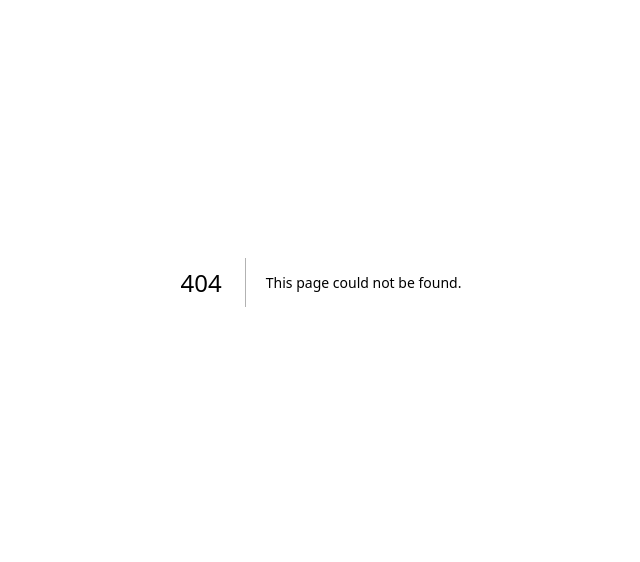
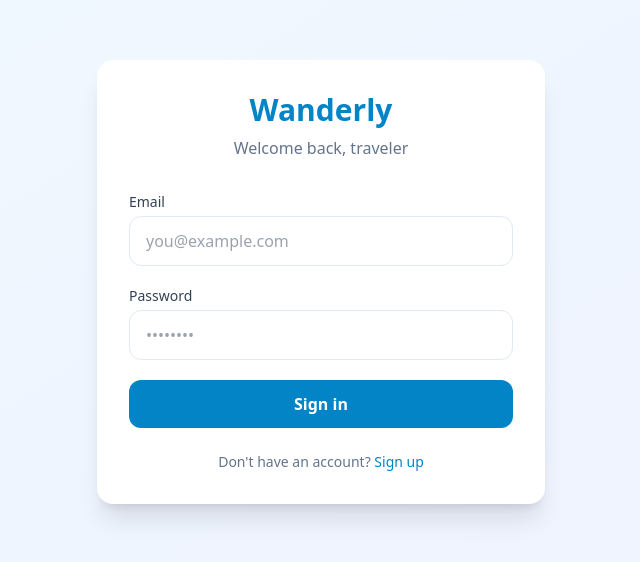
Before and after one commit to natuvavishal12-tech/wanderly, a Next.js app: page /login in a window 1280 px wide. Before the commit this address had no page. Shown: the part 118-680 px from the top of the page, without its empty margins (319-959 px from the left). Built offline with nearby package versions, Linux system fonts and the light colour scheme; no server answers.

Commit message:
Add login page with Supabase auth

```diff
--- /dev/null
+++ b/app/login/page.tsx
@@ -0,0 +1,99 @@
+"use client";
+
+import { useState } from "react";
+import Link from "next/link";
+import { createClient } from "@/lib/supabase/client";
+import { useRouter } from "next/navigation";
+
+export default function LoginPage() {
+  const [email, setEmail] = useState("");
+  const [password, setPassword] = useState("");
+  const [loading, setLoading] = useState(false);
+  const [error, setError] = useState<string | null>(null);
+  const router = useRouter();
+  const supabase = createClient();
+
+  const handleLogin = async (e: React.FormEvent) => {
+    e.preventDefault();
+    setLoading(true);
+    setError(null);
+
+    const { error } = await supabase.auth.signInWithPassword({
+      email,
+      password,
+    });
+
+    if (error) {
+      setError(error.message);
+      setLoading(false);
+      return;
+    }
+
+    router.push("/");
+    router.refresh();
+  };
+
+  return (
+    <div className="min-h-screen bg-gradient-to-br from-sky-50 to-indigo-50 flex items-center justify-center p-4">
+      <div className="w-full max-w-md bg-white rounded-2xl shadow-xl p-8">
+        <div className="text-center mb-8">
+          <Link href="/" className="text-3xl font-bold text-brand-600">
+            Wanderly
+          </Link>
+          <p className="text-slate-500 mt-2">Welcome back, traveler</p>
+        </div>
+
+        <form onSubmit={handleLogin} className="space-y-5">
+          {error && (
+            <div className="bg-red-50 text-red-600 text-sm p-3 rounded-lg">
+              {error}
+            </div>
+          )}
+
+          <div>
+            <label className="block text-sm font-medium text-slate-700 mb-1">
+              Email
+            </label>
+            <input
+              type="email"
+              value={email}
+              onChange={(e) => setEmail(e.target.value)}
+              required
+              className="w-full px-4 py-3 rounded-xl border border-slate-200 focus:ring-2 focus:ring-brand-500 focus:border-transparent outline-none transition"
+              placeholder="you@example.com"
+            />
+          </div>
+
+          <div>
+            <label className="block text-sm font-medium text-slate-700 mb-1">
+              Password
+            </label>
+            <input
+              type="password"
+              value={password}
+              onChange={(e) => setPassword(e.target.value)}
+              required
+              className="w-full px-4 py-3 rounded-xl border border-slate-200 focus:ring-2 focus:ring-brand-500 focus:border-transparent outline-none transition"
+              placeholder="••••••••"
+            />
+          </div>
+
+          <button
+            type="submit"
+            disabled={loading}
+            className="w-full bg-brand-600 hover:bg-brand-700 text-white font-semibold py-3 rounded-xl transition disabled:opacity-50"
+          >
+            {loading ? "Signing in..." : "Sign in"}
+          </button>
+        </form>
+
+        <p className="text-center text-sm text-slate-500 mt-6">
+          Don't have an account?{" "}
+          <Link href="/signup" className="text-brand-600 font-medium hover:underline">
+            Sign up
+          </Link>
+        </p>
+      </div>
+    </div>
+  );
+}
```
